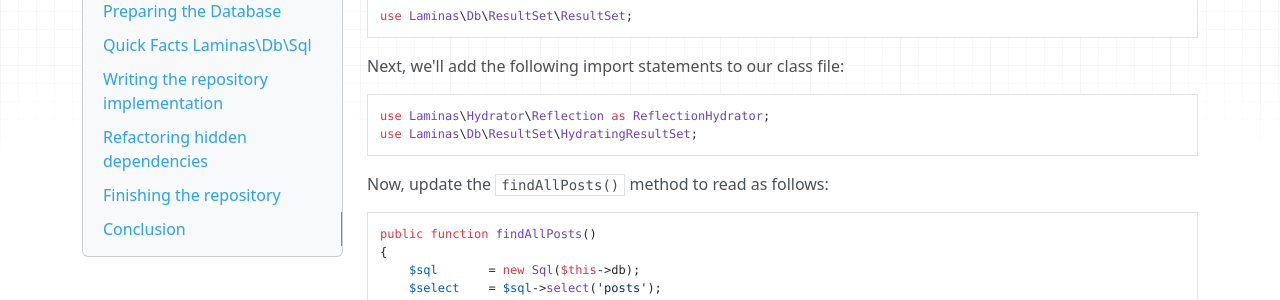
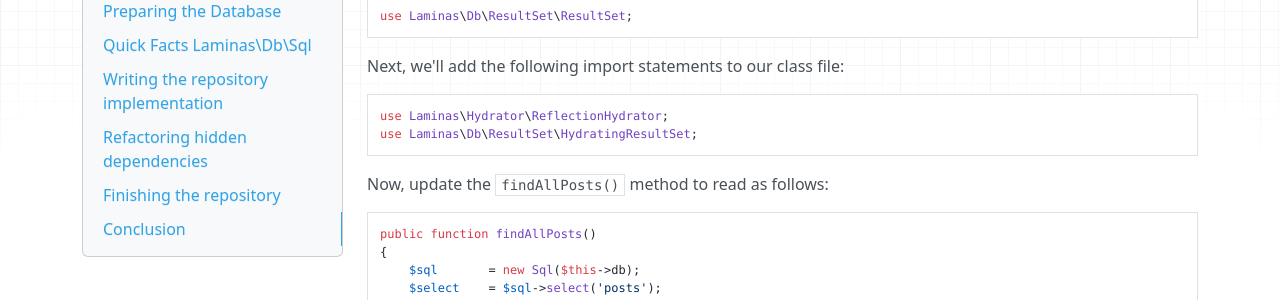
Before and after one commit to laminas/tutorials, an MkDocs documentation site: the page built from docs/book/in-depth-guide/laminas-db-sql-laminas-hydrator.md, in a window 1280 px wide and 900 px high, scrolled down 6867 px. Shown: the part 151-451 px from the top of the window. Built offline with MkDocs 1.6.1, drawn with Linux system fonts in a browser that asks for light colours; nearby versions of some CDN libraries.

Commit message:
Removed deprecated hydrator class reference in documentation * Fixed minor spelling error in Documentation
Signed-off-by: Alex Ivaylov <alexgornishki@gmail.com>

````diff
--- a/docs/book/in-depth-guide/laminas-db-sql-laminas-hydrator.md
+++ b/docs/book/in-depth-guide/laminas-db-sql-laminas-hydrator.md
@@ -398,7 +398,7 @@ use Laminas\Db\ResultSet\ResultSet;
 Next, we'll add the following import statements to our class file:
 
 ```php
-use Laminas\Hydrator\Reflection as ReflectionHydrator;
+use Laminas\Hydrator\ReflectionHydrator;
 use Laminas\Db\ResultSet\HydratingResultSet;
 ```
 
@@ -535,7 +535,7 @@ use Interop\Container\ContainerInterface;
 use Blog\Model\Post;
 use Blog\Model\LaminasDbSqlRepository;
 use Laminas\Db\Adapter\AdapterInterface;
-use Laminas\Hydrator\Reflection as ReflectionHydrator;
+use Laminas\Hydrator\ReflectionHydrator;
 use Laminas\ServiceManager\Factory\FactoryInterface;
 
 class LaminasDbSqlRepositoryFactory implements FactoryInterface
````
Also changed, not shown: docs/book/in-depth-guide/laminas-form-laminas-form-fieldset.md (+1 -1 lines), docs/book/in-depth-guide/preparing-databases.md (+1 -1 lines).
